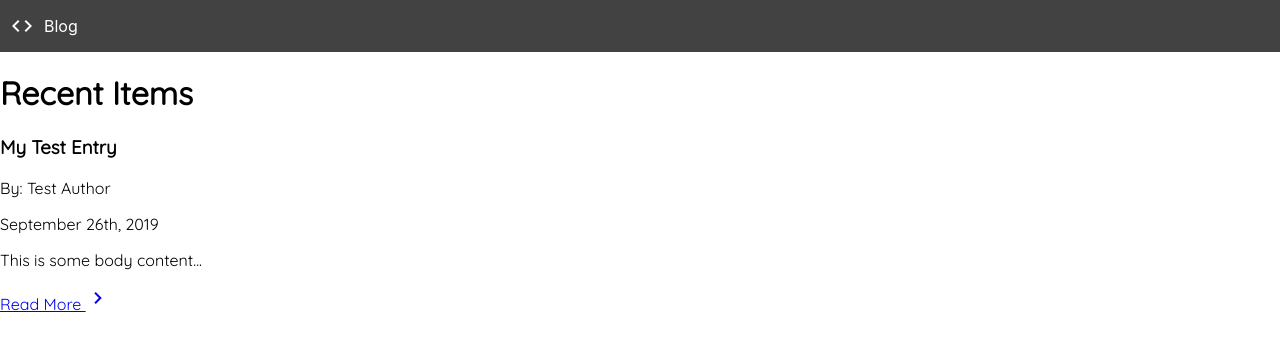
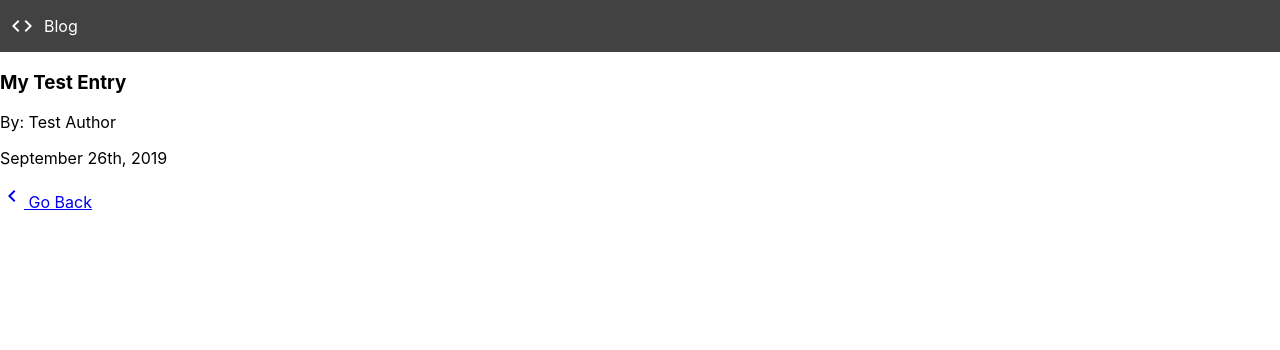
Before and after one commit to ashleighc207/react-router-blog, a React (Create React App) app: page /blog/12345 in a window 1280 px wide. Shown: the top 350 px of the page. Built offline with nearby package versions, Linux system fonts and the light colour scheme.

Commit message:
get routing working

```diff
--- a/src/App.js
+++ b/src/App.js
@@ -2,12 +2,19 @@ import React from "react";
 import "./App.css";
 import Nav from "./Components/Nav.js";
 import BlogList from "./Components/BlogList.js";
+import BlogContent from "./Components/BlogContent.js";
+import { BrowserRouter as Router, Switch, Route } from "react-router-dom";
 
 function App() {
   return (
     <div className="App">
-      <Nav />
-      <BlogList />
+      <Router>
+        <Nav />
+        <Switch>
+          <Route exact path="/" component={BlogList} />
+          <Route path="/blog/:id" component={BlogContent} />
+        </Switch>
+      </Router>
     </div>
   );
 }
--- a/src/Components/Blog.js
+++ b/src/Components/Blog.js
@@ -1,22 +1,28 @@
 import React, { Component } from "react";
-import { Link } from "react-router-dom";
+import { BrowserRouter as Router, Switch, Route, Link } from "react-router-dom";
 import "./Blog.css";
+import BlogContent from "./BlogContent.js";
+import BlogList from "./BlogList.js";
+import blogs from "../Models/blogs.js";
 
 class Blog extends Component {
+  constructor(props) {
+    super(props);
+  }
   render() {
     return (
       <section>
         <h3>{this.props.heading}</h3>
         <div>
           <p>By: {this.props.author}</p>
-          <date>{this.props.date}</date>
+          <p>{this.props.date}</p>
         </div>
         <div>
           <p>{this.props.content}</p>
         </div>
         <div>
-          <Link to="">
-            Read More <i class="material-icons">keyboard_arrow_right</i>
+          <Link to={`/blog/${this.props.id}`}>
+            Read More <i className="material-icons">keyboard_arrow_right</i>
           </Link>
         </div>
       </section>
--- a/src/Components/BlogContent.js
+++ b/src/Components/BlogContent.js
@@ -0,0 +1,43 @@
+import React, { Component } from "react";
+import blogs from "../Models/blogs.js";
+import { Link } from "react-router-dom";
+
+class BlogContent extends Component {
+  constructor(props) {
+    super(props);
+    this.state = {
+      blog: []
+    };
+    this.getBlog = this.getBlog.bind(this);
+  }
+  getBlog(id) {
+    let blog = blogs.filter(b => b.id === id);
+    return blog;
+  }
+  componentDidMount() {
+    console.log(this.props.match.params.id);
+    let data = this.getBlog(this.props.match.params.id);
+    this.setState({ blog: data[0] });
+  }
+  render() {
+    return (
+      <section>
+        <h3>{this.state.blog.heading}</h3>
+        <div>
+          <p>By: {this.state.blog.author}</p>
+          <p>{this.state.blog.date}</p>
+        </div>
+        <div>
+          <p>{this.state.blog.content}</p>
+        </div>
+        <div>
+          <Link to="/">
+            <i className="material-icons">keyboard_arrow_left</i> Go Back
+          </Link>
+        </div>
+      </section>
+    );
+  }
+}
+
+export default BlogContent;
--- a/src/Components/BlogList.js
+++ b/src/Components/BlogList.js
@@ -21,6 +21,8 @@ class BlogList extends Component {
               content={b.body}
               author={b.author}
               date={b.date}
+              id={b.id}
+              key={b.id}
             />
           );
         })}
--- a/src/Models/blogs.js
+++ b/src/Models/blogs.js
@@ -5,6 +5,13 @@ const blogs = [
     body: "This is some body content... ",
     author: "Test Author",
     date: "September 26th, 2019"
+  },
+  {
+    id: "12346",
+    heading: "My Test Entryyyyyyy",
+    body: "This is some body content... ",
+    author: "Test Author",
+    date: "September 26th, 2019"
   }
 ];
 
```
